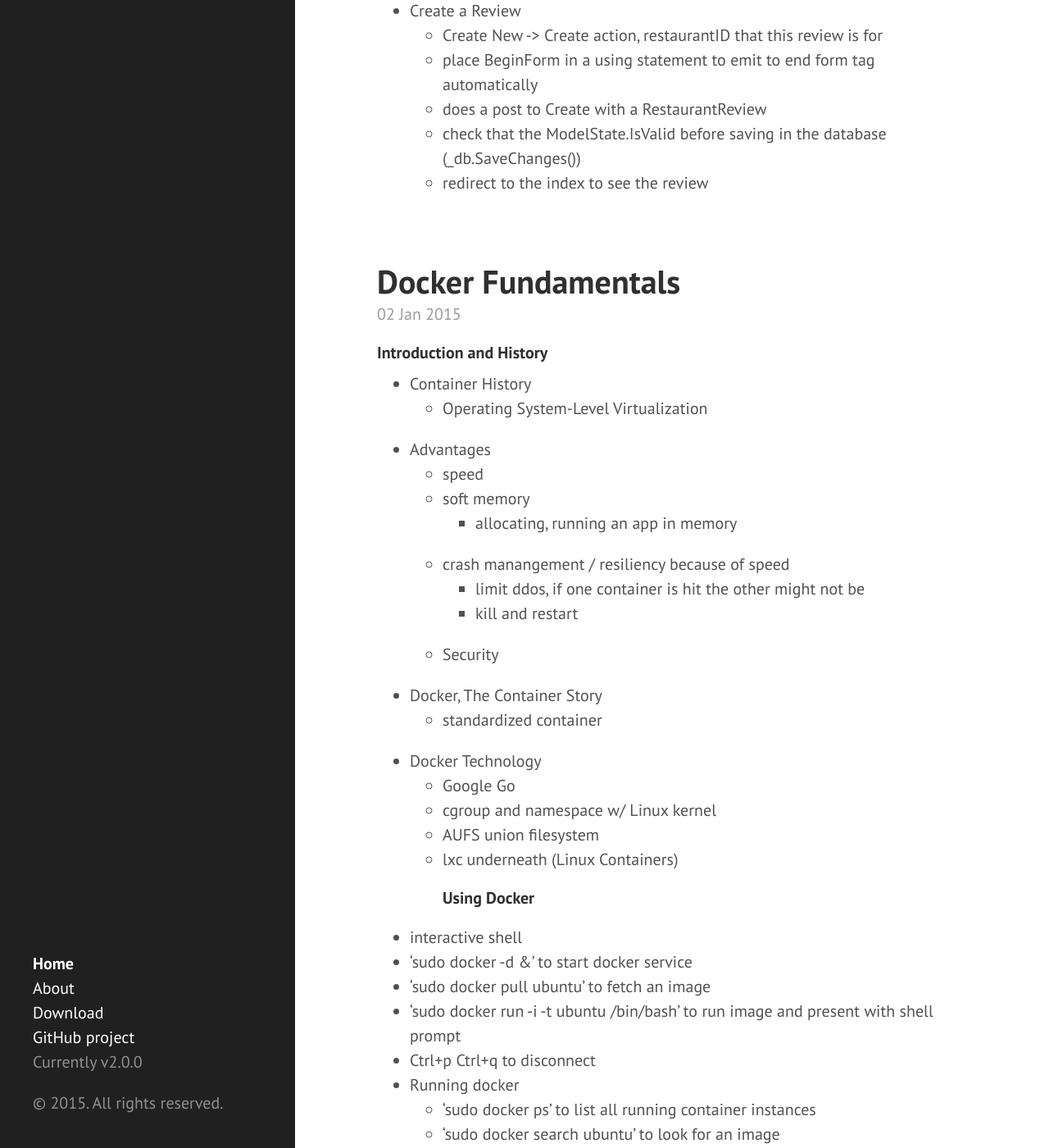
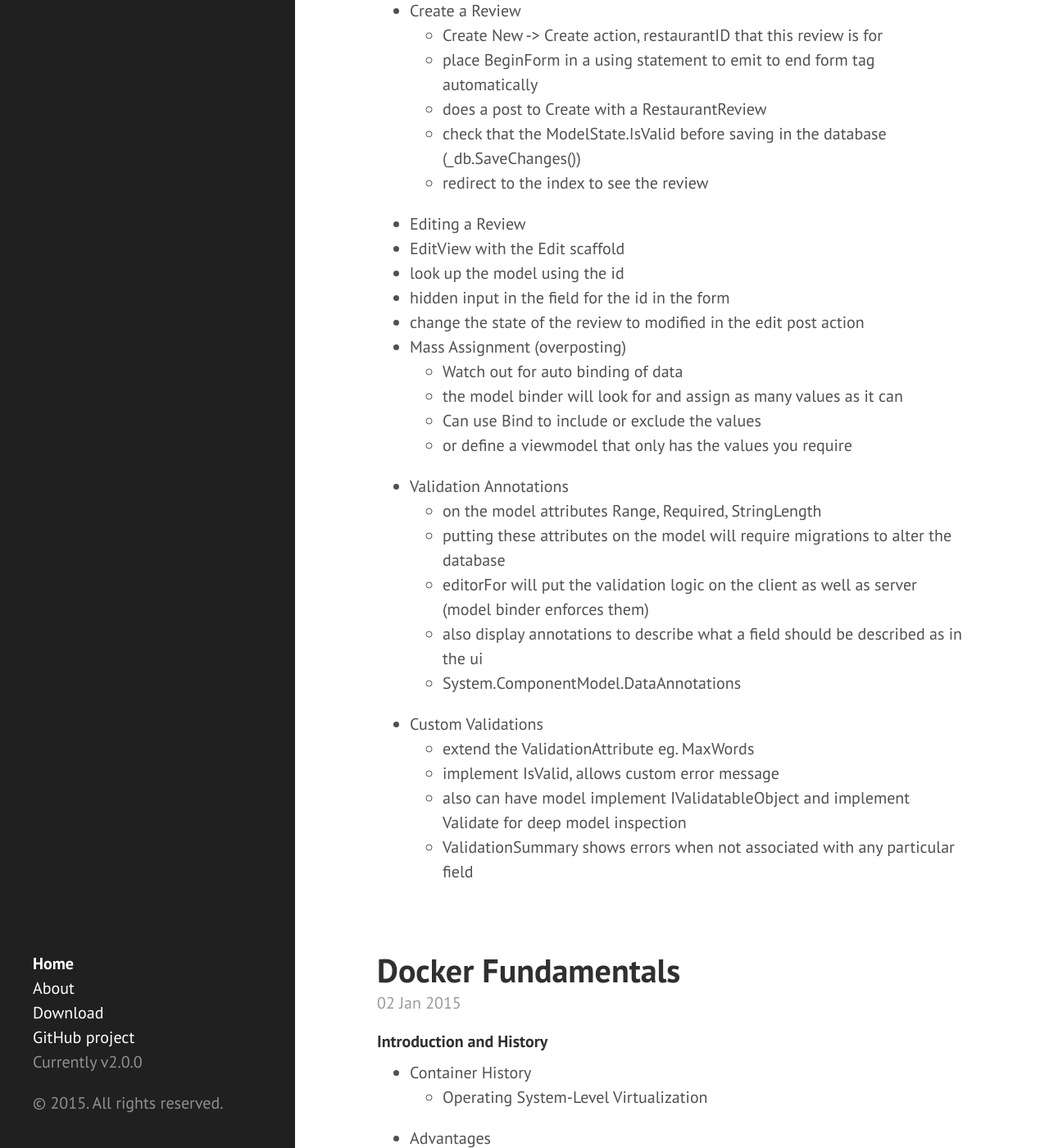
Before and after one commit to eneiand/eneiand.github.io, a Jekyll site: the page built from index.html, in a window 1280 px wide and 1400 px high, scrolled down 4847 px. Shown: the whole window at 82% size. Built offline with Jekyll 4.4.1, drawn with Linux system fonts in a browser that asks for light colours; Markdown is read by kramdown in place of the engine named in the settings; the list of posts is cut into pages by our own code.

Commit message:
Update 2015-01-06-building-apps-with-asp-mvc-4.md

```diff
--- a/_posts/2015-01-06-building-apps-with-asp-mvc-4.md
+++ b/_posts/2015-01-06-building-apps-with-asp-mvc-4.md
@@ -128,3 +128,24 @@
   *  does a post to Create with a RestaurantReview
   *  check that the ModelState.IsValid before saving in the database (_db.SaveChanges())
   *  redirect to the index to see the review
+*  Editing a Review
+  *  EditView with the Edit scaffold
+  *  look up the model using the id
+  *  hidden input in the field for the id in the form
+  *  change the state of the review to modified in the edit post action
+* Mass Assignment (overposting)
+  * Watch out for auto binding of data
+  * the model binder will look for and assign as many values as it can
+  * Can use Bind to include or exclude the values
+  * or define a viewmodel that only has the values you require
+* Validation Annotations
+  *  on the model attributes Range, Required, StringLength
+  *  putting these attributes on the model will require migrations to alter the database
+  *  editorFor will put the validation logic on the client as well as server (model binder enforces them)
+  *  also display annotations to describe what a field should be described as in the ui
+  *  System.ComponentModel.DataAnnotations
+* Custom Validations
+  * extend the ValidationAttribute eg. MaxWords
+  * implement IsValid, allows custom error message
+  * also can have model implement IValidatableObject and implement Validate for deep model inspection
+  * ValidationSummary shows errors when not associated with any particular field
```
